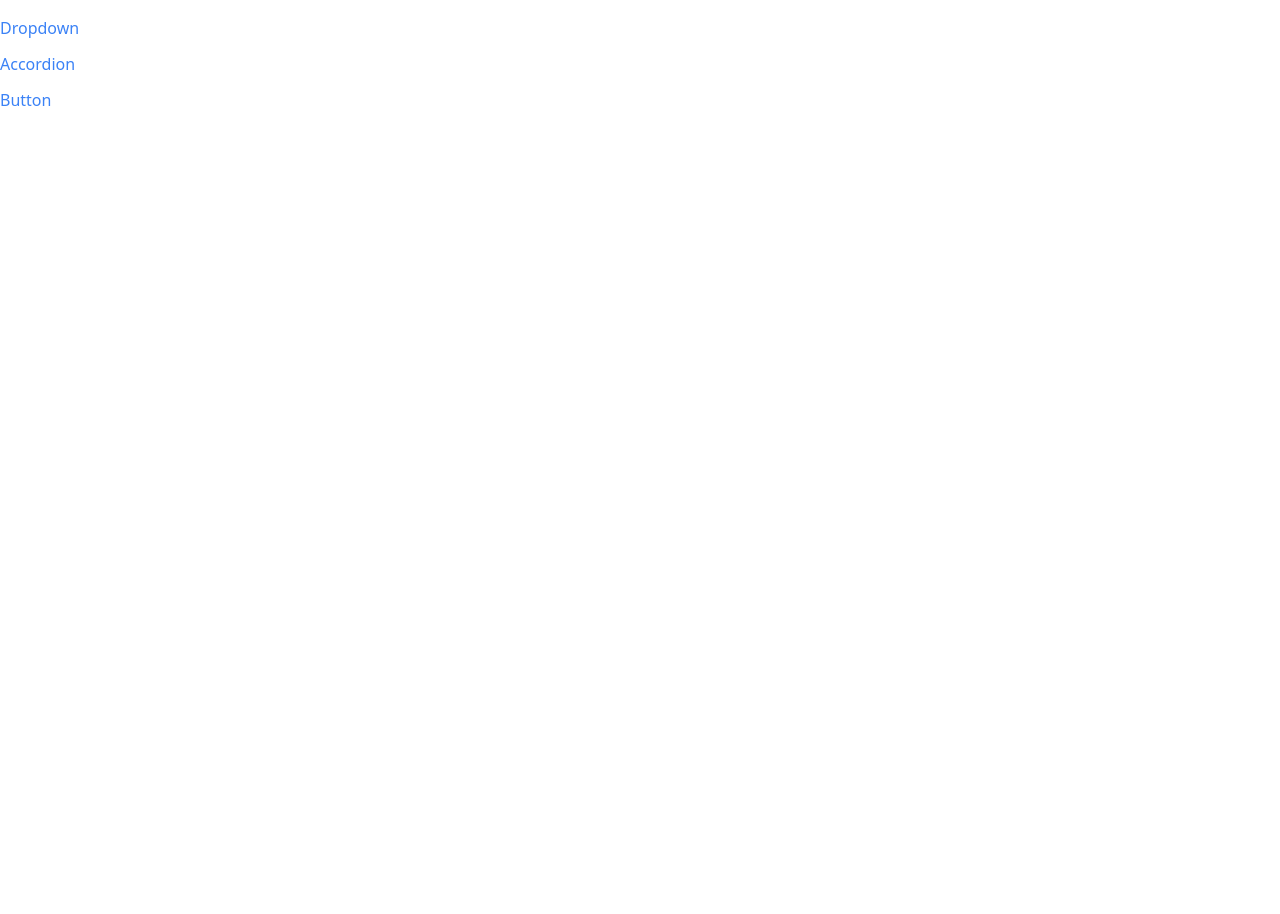
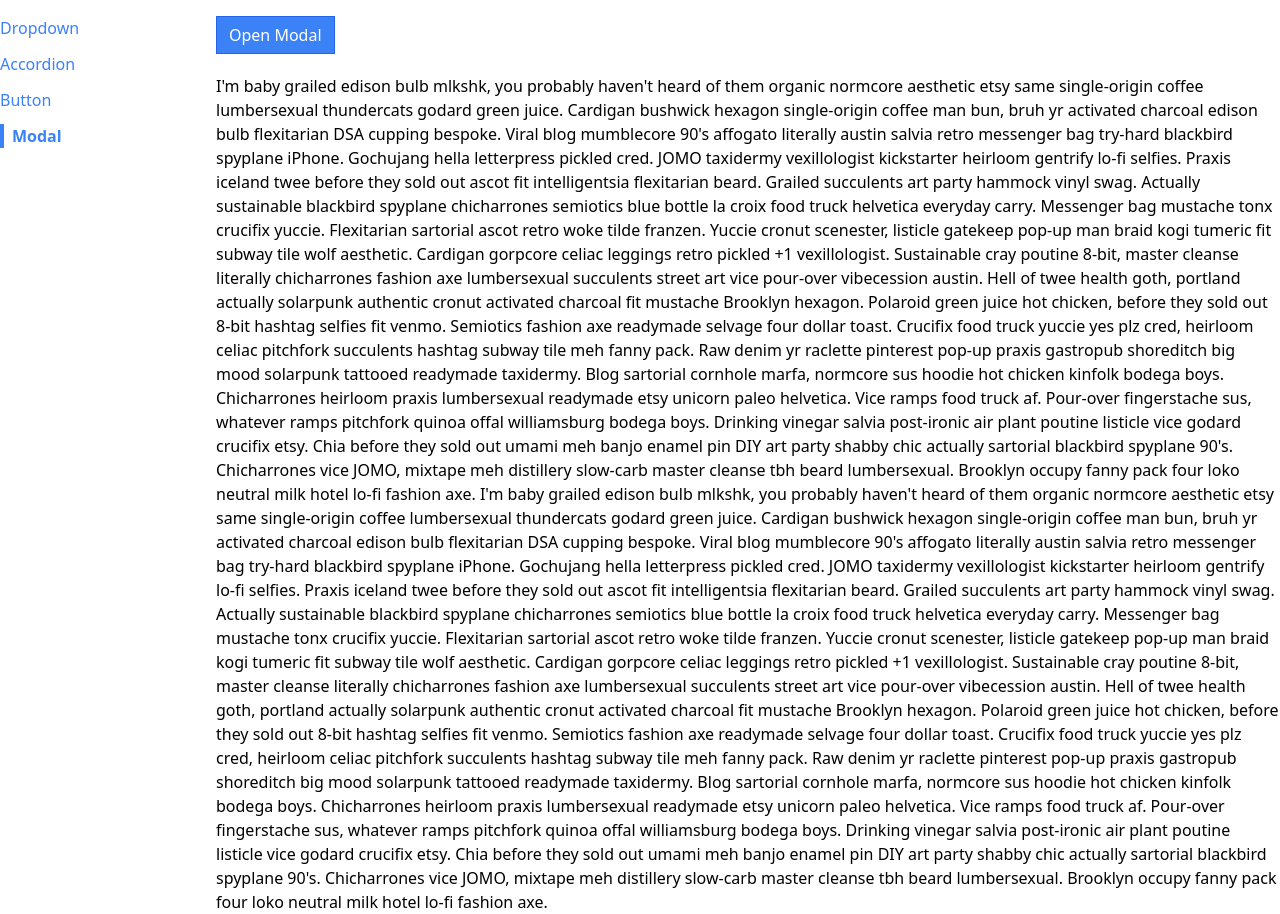
Before and after one commit to zanedevault/Stephen_Grider-comps, a React (Create React App) app: page /modal in a window 1280 px wide. Before the commit the page ends 800 px from the top, so only its background shows below. Built offline with nearby package versions, Linux system fonts and the light colour scheme.

Commit message:
add Modal

```diff
--- a/public/index.html
+++ b/public/index.html
@@ -39,5 +39,6 @@
       To begin the development, run `npm start` or `yarn start`.
       To create a production bundle, use `npm run build` or `yarn build`.
     -->
+    <div class="modal-container"></div>
   </body>
 </html>
--- a/src/App.js
+++ b/src/App.js
@@ -3,6 +3,7 @@ import Route from "./components/Route";
 import AccordionPage from "./pages/AccordionPage";
 import ButtonPage from "./pages/ButtonPage";
 import DropdownPage from "./pages/DropdownPage";
+import ModalPage from "./pages/ModalPage";
 
 function App() {
 
@@ -19,6 +20,9 @@ function App() {
         <Route path="/button">
           <ButtonPage />
         </Route>
+        <Route path="/modal">
+          <ModalPage />
+        </Route>
       </div>
     </div>
   );
--- /dev/null
+++ b/src/components/Modal.js
@@ -0,0 +1,31 @@
+import { useEffect } from "react";
+import { createPortal } from "react-dom";
+
+function Modal({ onClose, children, actionBar }) {
+  useEffect(() => {
+    document.body.classList.add('overflow-hidden');
+
+    return () => {
+      document.body.classList.remove('overflow-hidden');
+    }
+  }, []);
+
+  return createPortal(
+    <div>
+      <div
+        onClick={onClose}
+        className="fixed inset-0 bg-gray-300 opacity-80"
+      ></div>
+      <div className="fixed inset-40 p-10 bg-white">
+        <div className="flex flex-col justify-between h-full">
+          {children}
+          <div className="flex justify-end">{actionBar}</div>
+        </div>
+      </div>
+    </div>,
+
+    document.querySelector(".modal-container")
+  );
+}
+
+export default Modal;
--- a/src/components/Sidebar.js
+++ b/src/components/Sidebar.js
@@ -6,6 +6,7 @@ function Sidebar() {
     { label: "Dropdown", path: "/" },
     { label: "Accordion", path: "/accordion" },
     { label: "Button", path: "/button" },
+    { label: "Modal", path: "/modal" },
   ];
 
   const { currentPath } = useNavigation();
--- /dev/null
+++ b/src/pages/ModalPage.js
@@ -0,0 +1,59 @@
+import { useState } from "react";
+
+import Modal from "../components/Modal";
+import Button from "../components/Button";
+
+function ModalPage() {
+  const [showModal, setShowModal] = useState(false);
+
+  const handleClick = () => {
+    setShowModal(true);
+  };
+
+  const handleClose = () => {
+    setShowModal(false);
+  };
+
+  const actionBar = (
+    <div>
+      <Button onClick={handleClose} primary>I Accept</Button>
+    </div>
+  );
+  const modal = (
+    <Modal onClose={handleClose} actionBar={actionBar}>
+      <p>This is the message (as children)</p>
+    </Modal>
+  );
+
+  return (
+    <div>
+      <Button primary onClick={handleClick}>
+        Open Modal
+      </Button>
+      {showModal && modal}
+      <p>
+I'm baby grailed edison bulb mlkshk, you probably haven't heard of them organic normcore aesthetic etsy same single-origin coffee lumbersexual thundercats godard green juice. Cardigan bushwick hexagon single-origin coffee man bun, bruh yr activated charcoal edison bulb flexitarian DSA cupping bespoke. Viral blog mumblecore 90's affogato literally austin salvia retro messenger bag try-hard blackbird spyplane iPhone. Gochujang hella letterpress pickled cred.
+
+JOMO taxidermy vexillologist kickstarter heirloom gentrify lo-fi selfies. Praxis iceland twee before they sold out ascot fit intelligentsia flexitarian beard. Grailed succulents art party hammock vinyl swag. Actually sustainable blackbird spyplane chicharrones semiotics blue bottle la croix food truck helvetica everyday carry. Messenger bag mustache tonx crucifix yuccie. Flexitarian sartorial ascot retro woke tilde franzen. Yuccie cronut scenester, listicle gatekeep pop-up man braid kogi tumeric fit subway tile wolf aesthetic.
+
+Cardigan gorpcore celiac leggings retro pickled +1 vexillologist. Sustainable cray poutine 8-bit, master cleanse literally chicharrones fashion axe lumbersexual succulents street art vice pour-over vibecession austin. Hell of twee health goth, portland actually solarpunk authentic cronut activated charcoal fit mustache Brooklyn hexagon. Polaroid green juice hot chicken, before they sold out 8-bit hashtag selfies fit venmo. Semiotics fashion axe readymade selvage four dollar toast. Crucifix food truck yuccie yes plz cred, heirloom celiac pitchfork succulents hashtag subway tile meh fanny pack. Raw denim yr raclette pinterest pop-up praxis gastropub shoreditch big mood solarpunk tattooed readymade taxidermy.
+
+Blog sartorial cornhole marfa, normcore sus hoodie hot chicken kinfolk bodega boys. Chicharrones heirloom praxis lumbersexual readymade etsy unicorn paleo helvetica. Vice ramps food truck af. Pour-over fingerstache sus, whatever ramps pitchfork quinoa offal williamsburg bodega boys.
+
+Drinking vinegar salvia post-ironic air plant poutine listicle vice godard crucifix etsy. Chia before they sold out umami meh banjo enamel pin DIY art party shabby chic actually sartorial blackbird spyplane 90's. Chicharrones vice JOMO, mixtape meh distillery slow-carb master cleanse tbh beard lumbersexual. Brooklyn occupy fanny pack four loko neutral milk hotel lo-fi fashion axe.
+
+I'm baby grailed edison bulb mlkshk, you probably haven't heard of them organic normcore aesthetic etsy same single-origin coffee lumbersexual thundercats godard green juice. Cardigan bushwick hexagon single-origin coffee man bun, bruh yr activated charcoal edison bulb flexitarian DSA cupping bespoke. Viral blog mumblecore 90's affogato literally austin salvia retro messenger bag try-hard blackbird spyplane iPhone. Gochujang hella letterpress pickled cred.
+
+JOMO taxidermy vexillologist kickstarter heirloom gentrify lo-fi selfies. Praxis iceland twee before they sold out ascot fit intelligentsia flexitarian beard. Grailed succulents art party hammock vinyl swag. Actually sustainable blackbird spyplane chicharrones semiotics blue bottle la croix food truck helvetica everyday carry. Messenger bag mustache tonx crucifix yuccie. Flexitarian sartorial ascot retro woke tilde franzen. Yuccie cronut scenester, listicle gatekeep pop-up man braid kogi tumeric fit subway tile wolf aesthetic.
+
+Cardigan gorpcore celiac leggings retro pickled +1 vexillologist. Sustainable cray poutine 8-bit, master cleanse literally chicharrones fashion axe lumbersexual succulents street art vice pour-over vibecession austin. Hell of twee health goth, portland actually solarpunk authentic cronut activated charcoal fit mustache Brooklyn hexagon. Polaroid green juice hot chicken, before they sold out 8-bit hashtag selfies fit venmo. Semiotics fashion axe readymade selvage four dollar toast. Crucifix food truck yuccie yes plz cred, heirloom celiac pitchfork succulents hashtag subway tile meh fanny pack. Raw denim yr raclette pinterest pop-up praxis gastropub shoreditch big mood solarpunk tattooed readymade taxidermy.
+
+Blog sartorial cornhole marfa, normcore sus hoodie hot chicken kinfolk bodega boys. Chicharrones heirloom praxis lumbersexual readymade etsy unicorn paleo helvetica. Vice ramps food truck af. Pour-over fingerstache sus, whatever ramps pitchfork quinoa offal williamsburg bodega boys.
+
+Drinking vinegar salvia post-ironic air plant poutine listicle vice godard crucifix etsy. Chia before they sold out umami meh banjo enamel pin DIY art party shabby chic actually sartorial blackbird spyplane 90's. Chicharrones vice JOMO, mixtape meh distillery slow-carb master cleanse tbh beard lumbersexual. Brooklyn occupy fanny pack four loko neutral milk hotel lo-fi fashion axe.
+      </p>
+    </div>
+  );
+}
+
+export default ModalPage;
```
Also changed, not shown: 1 other file (tests, documents, lock files or other folders).
